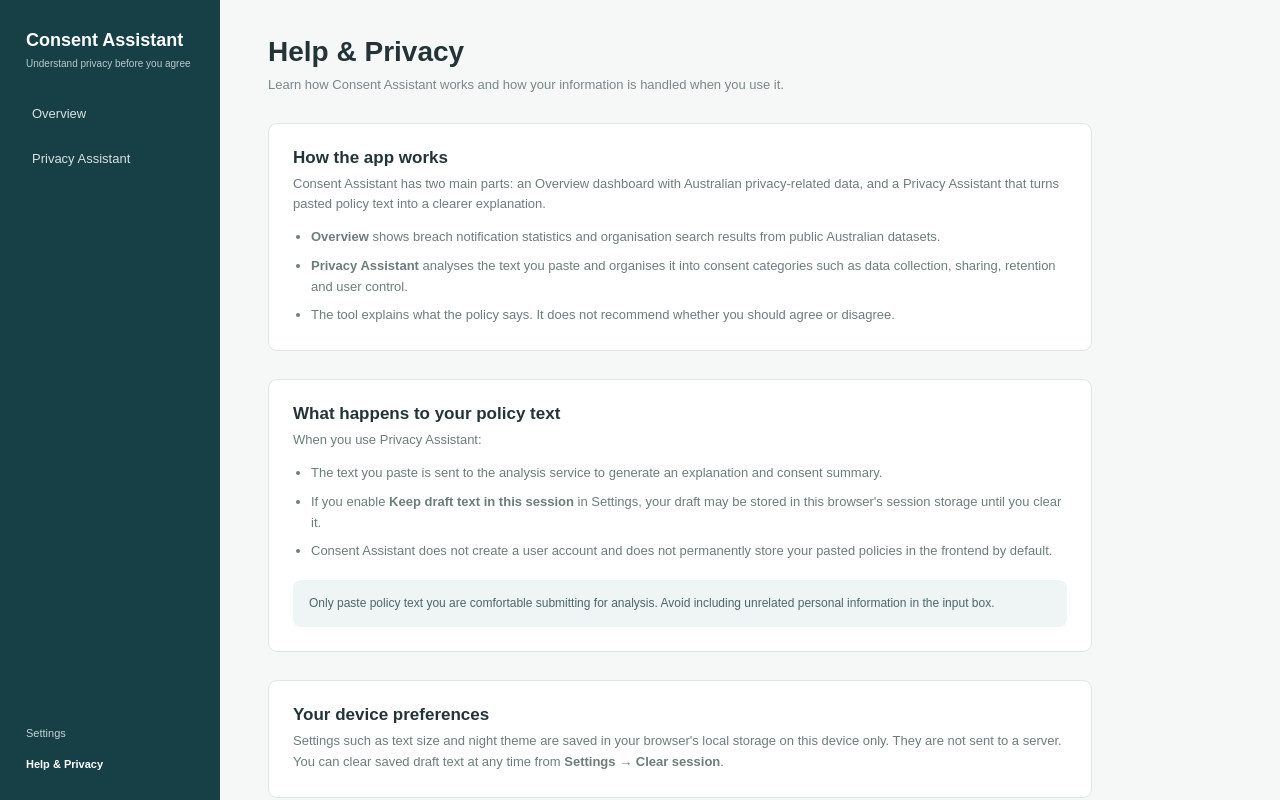
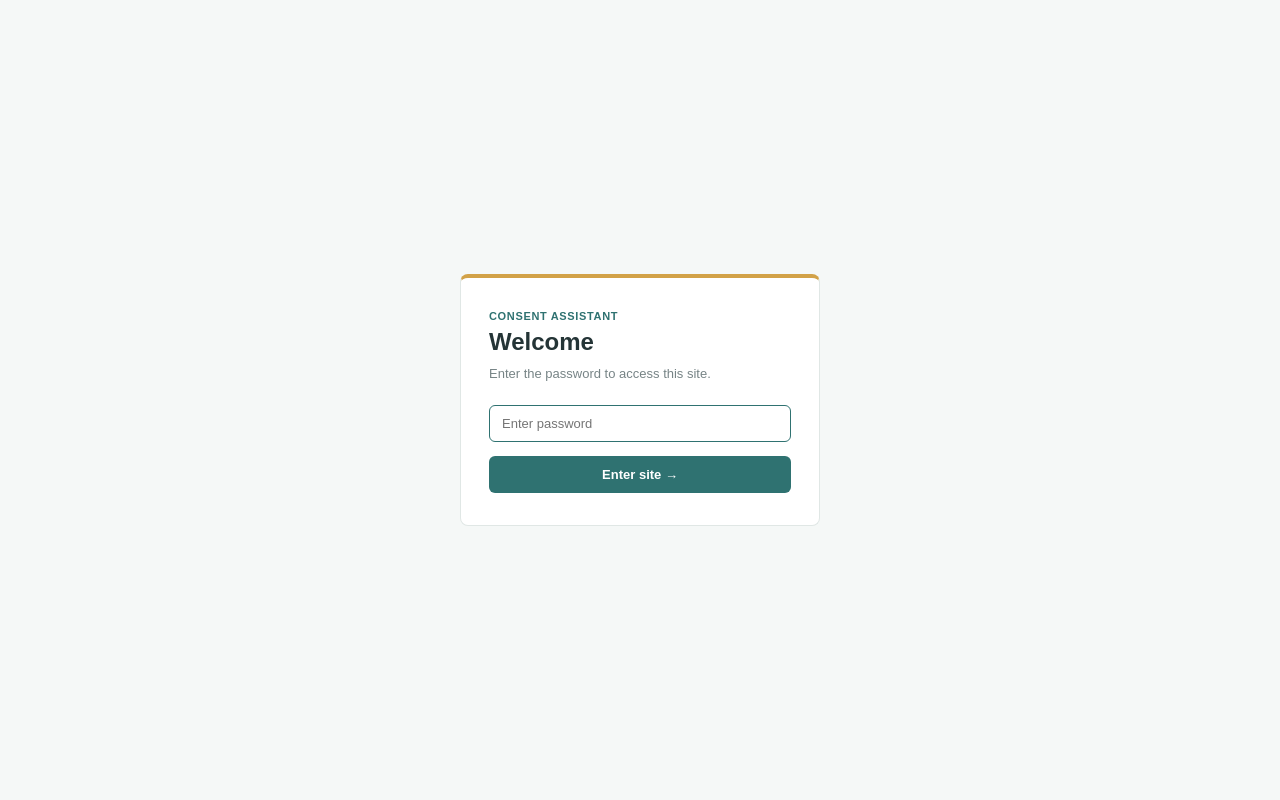
Before and after one commit to Sailstorm/consent-system, a React app in the folder frontend/: page /help-privacy in a window 1280 px wide. Shown: the top 800 px of the page. Built offline with nearby package versions, Linux system fonts and the light colour scheme; no server answers; the HTML template or start-up script is replaced by a standard one.

Commit message:
Add site-wide password gate to frontend
Requires a shared password before any route is reachable, styled to
match the app's existing teal/gold palette.

```diff
--- a/frontend/src/App.jsx
+++ b/frontend/src/App.jsx
@@ -1,5 +1,6 @@
 import { BrowserRouter, Routes, Route } from 'react-router-dom'
 
+import PasswordGate from './components/PasswordGate'
 import Overview from './pages/Overview'
 import PrivacyAssistant from './pages/PrivacyAssistant'
 import InvalidInput from './pages/InvalidInput'
@@ -19,6 +20,7 @@ import HelpPrivacy from './pages/HelpPrivacy'
 
 function App() {
   return (
+    <PasswordGate>
       <BrowserRouter>
         <Routes>
           <Route path="/" element={<Overview />} />
@@ -88,6 +90,7 @@ function App() {
           <Route path="/help-privacy" element={<HelpPrivacy />} />
         </Routes>
       </BrowserRouter>
+    </PasswordGate>
   )
 }
 
--- /dev/null
+++ b/frontend/src/components/PasswordGate.jsx
@@ -0,0 +1,68 @@
+import { useState } from 'react'
+import '../styles/passwordGate.css'
+
+const SITE_PASSWORD = 'TP13'
+const AUTH_KEY = 'consent-assistant-authenticated'
+
+function PasswordGate({ children }) {
+  const [authenticated, setAuthenticated] = useState(() => {
+    try {
+      return localStorage.getItem(AUTH_KEY) === 'true'
+    } catch {
+      return false
+    }
+  })
+
+  const [password, setPassword] = useState('')
+  const [error, setError] = useState('')
+
+  function handleSubmit(event) {
+    event.preventDefault()
+
+    if (password === SITE_PASSWORD) {
+      try {
+        localStorage.setItem(AUTH_KEY, 'true')
+      } catch {
+        // Ignore storage errors in private browsing.
+      }
+
+      setAuthenticated(true)
+      setError('')
+    } else {
+      setError('Incorrect password. Please try again.')
+      setPassword('')
+    }
+  }
+
+  if (authenticated) {
+    return children
+  }
+
+  return (
+    <div className="password-gate">
+      <div className="password-card">
+        <p className="password-label">Consent Assistant</p>
+        <h1>Welcome</h1>
+        <p className="password-subtitle">
+          Enter the password to access this site.
+        </p>
+
+        <form onSubmit={handleSubmit}>
+          <input
+            type="password"
+            value={password}
+            onChange={(event) => setPassword(event.target.value)}
+            placeholder="Enter password"
+            autoFocus
+          />
+
+          {error && <p className="password-error">{error}</p>}
+
+          <button type="submit">Enter site &rarr;</button>
+        </form>
+      </div>
+    </div>
+  )
+}
+
+export default PasswordGate
--- /dev/null
+++ b/frontend/src/styles/passwordGate.css
@@ -0,0 +1,77 @@
+.password-gate {
+  min-height: 100vh;
+  display: flex;
+  align-items: center;
+  justify-content: center;
+  background: #f5f8f7;
+  color: #243436;
+  padding: 24px;
+}
+
+.password-card {
+  width: 100%;
+  max-width: 360px;
+  padding: 32px 28px;
+  background: #ffffff;
+  border: 1px solid #e0e7e5;
+  border-top: 4px solid #d2a248;
+  border-radius: 8px;
+}
+
+.password-label {
+  margin: 0 0 6px;
+  font-size: 11px;
+  font-weight: 600;
+  letter-spacing: 0.06em;
+  text-transform: uppercase;
+  color: #2f7271;
+}
+
+.password-card h1 {
+  margin: 0 0 8px;
+  font-size: 24px;
+}
+
+.password-subtitle {
+  margin: 0 0 22px;
+  font-size: 13px;
+  line-height: 1.5;
+  color: #778486;
+}
+
+.password-card input {
+  width: 100%;
+  padding: 10px 12px;
+  margin-bottom: 14px;
+  border: 1px solid #dce5e3;
+  border-radius: 6px;
+  outline: none;
+  font-size: 13px;
+  box-sizing: border-box;
+}
+
+.password-card input:focus {
+  border-color: #2f7271;
+}
+
+.password-error {
+  margin: -4px 0 14px;
+  font-size: 11px;
+  color: #b3452f;
+}
+
+.password-card button {
+  width: 100%;
+  padding: 11px 12px;
+  border: 0;
+  border-radius: 6px;
+  background: #2f7271;
+  color: #ffffff;
+  font-size: 13px;
+  font-weight: 600;
+  cursor: pointer;
+}
+
+.password-card button:hover {
+  background: #286664;
+}
```
Lines whose indentation alone changed are shown as unchanged.
